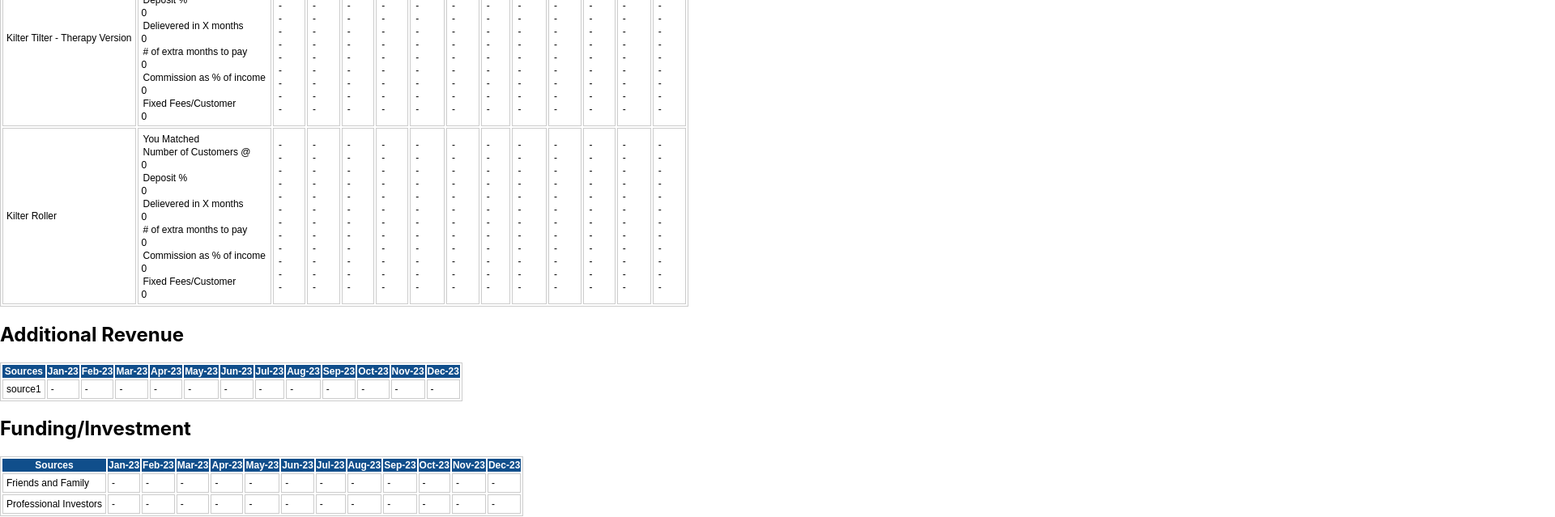
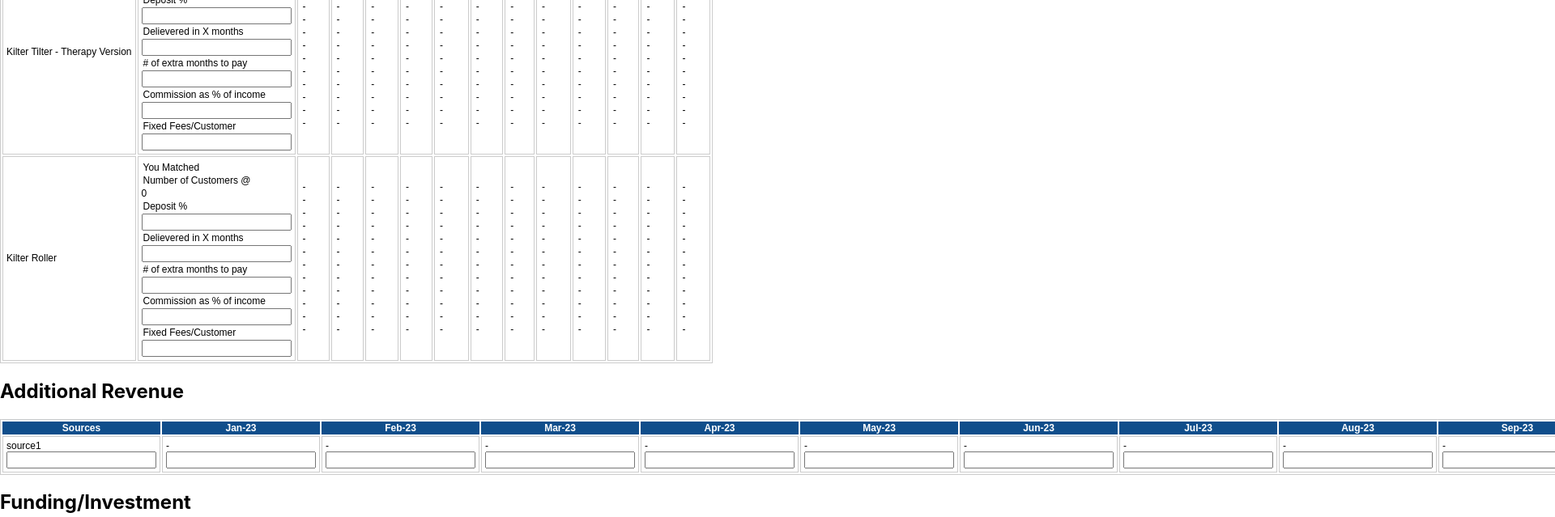
Before and after one commit to ilona-m88/REVyourSTARTUP_fronend, a React (Create React App) app: page / in a window 1280 px wide. Shown: the part 300-939 px from the top of the page at 81% size, 1920 px wide, since content can reach past the window. Built offline with nearby package versions, Linux system fonts and the light colour scheme.

Commit message:
inputs for tables

```diff
--- a/src/Year1.js
+++ b/src/Year1.js
@@ -103,11 +103,11 @@ const FinancialTable = () => {
               <td>{item.name}</td>
               <td><tr>{item.status}</tr>
               <tr>Number of Customers @ </tr>{item.inputData.deposit}
-              <tr>Deposit % </tr>{item.inputData.deposit}
-              <tr>Delievered in X months </tr>{item.inputData.deposit}
-              <tr># of extra months to pay </tr>{item.inputData.deposit}
-              <tr>Commission as % of income </tr>{item.inputData.deposit}
-              <tr>Fixed Fees/Customer </tr>{item.inputData.deposit}</td>
+              <tr>Deposit % </tr><input></input>
+              <tr>Delievered in X months </tr><input></input>
+              <tr># of extra months to pay </tr><input></input>
+              <tr>Commission as % of income </tr><input></input>
+              <tr>Fixed Fees/Customer </tr><input></input></td>
               <td>{months.map(month => <tr key={month}>{item.monthlyData[month] || '-'}</tr>)}</td>
               <td>{months.map(month => <tr key={month}>{item.monthlyData[month] || '-'}</tr>)}</td>
               <td>{months.map(month => <tr key={month}>{item.monthlyData[month] || '-'}</tr>)}</td>
@@ -137,8 +137,8 @@ const FinancialTable = () => {
         <tbody>
           {data.sources.map(source => (
             <tr>
-              <td>{source.sourceName}</td>
-              {months.map(month => <td key={month}>{source.monthlyData[month] || '-'}</td>)}
+              <td>{source.sourceName}<input></input></td>
+              {months.map(month => <td key={month}>{source.monthlyData[month] || '-'}<input></input></td>)}
             </tr>
           ))}
         </tbody>
@@ -155,8 +155,8 @@ const FinancialTable = () => {
         <tbody>
           {data.funding_investment.map(source => (
             <tr>
-              <td>{source.sourceName}</td>
-              {months.map(month => <td key={month}>{source.monthlyData[month] || '-'}</td>)}
+              <td>{source.sourceName}<input></input></td>
+              {months.map(month => <td key={month}>{source.monthlyData[month] || '-'}<input></input></td>)}
             </tr>
           ))}
         </tbody>
```
